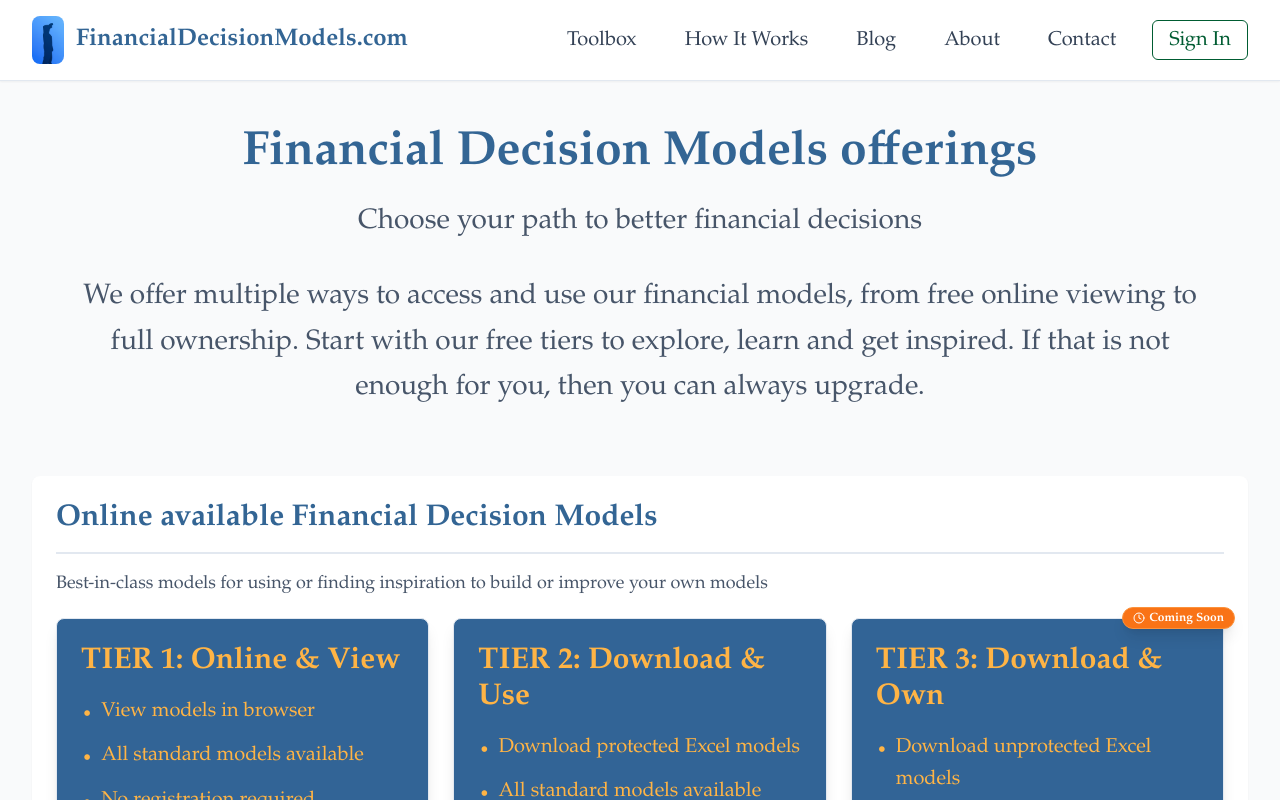
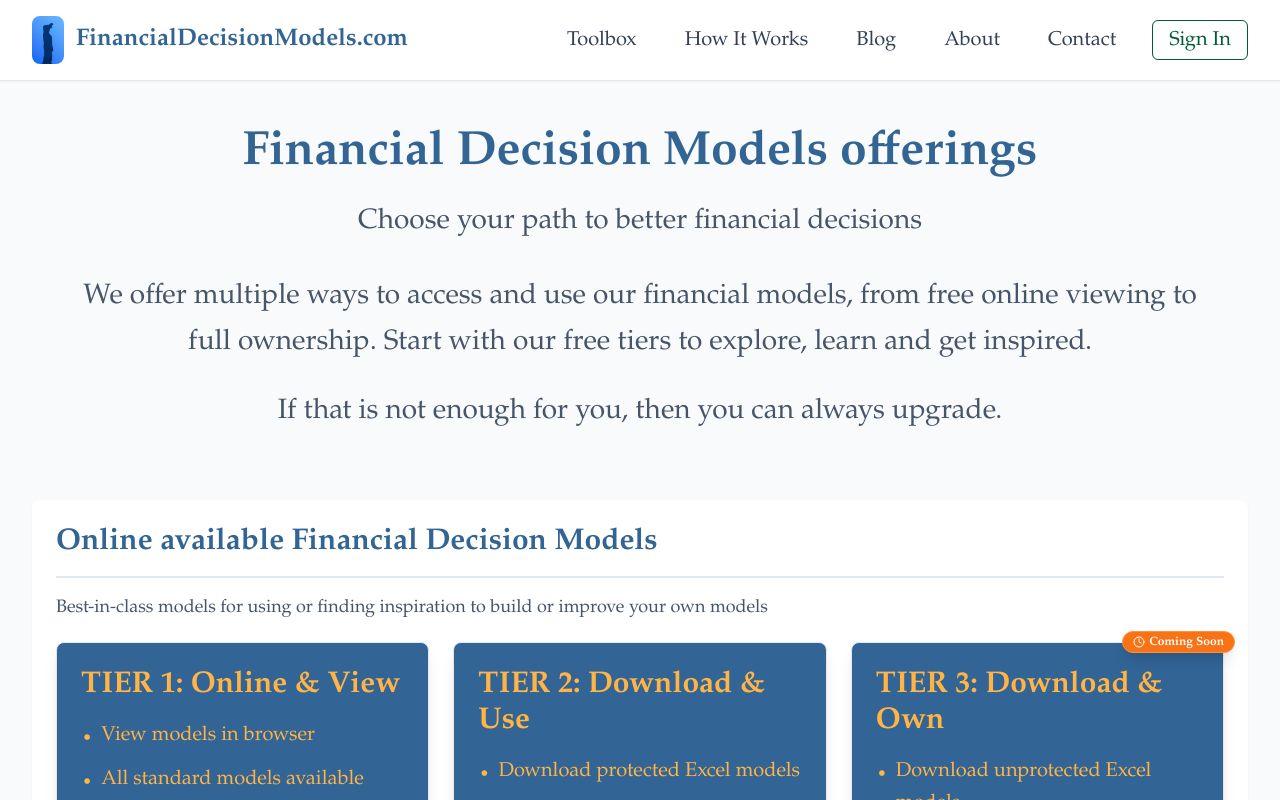
Before and after one commit to PalleFloe/finance-access-pilot, a React (Vite) app: page /how-it-works in a window 1280 px wide. Shown: the top 800 px of the page. Built offline with nearby package versions, Linux system fonts and the light colour scheme.

Commit message:
Split text on How it Works page

```diff
--- a/src/pages/HowItWorks.tsx
+++ b/src/pages/HowItWorks.tsx
@@ -192,9 +192,13 @@ const HowItWorks = () => {
             Choose your path to better financial decisions
           </p>
 
+          <p className="text-[28px] text-slate-600 max-w-6xl mx-auto leading-relaxed mb-6">
+            We offer multiple ways to access and use our financial models, from free online viewing to full ownership.
+            Start with our free tiers to explore, learn and get inspired.
+          </p>
+
           <p className="text-[28px] text-slate-600 max-w-6xl mx-auto leading-relaxed mb-10">
-            We offer multiple ways to access and use our financial models, from free online viewing to full ownership.
-            Start with our free tiers to explore, learn and get inspired. If that is not enough for you, then you can always upgrade.
+            If that is not enough for you, then you can always upgrade.
           </p>
         </div>
 
```
